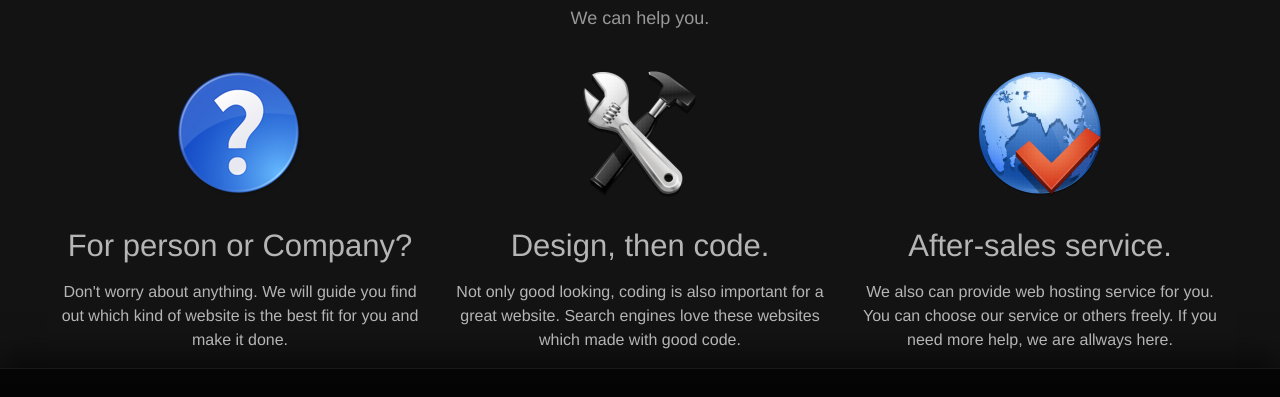
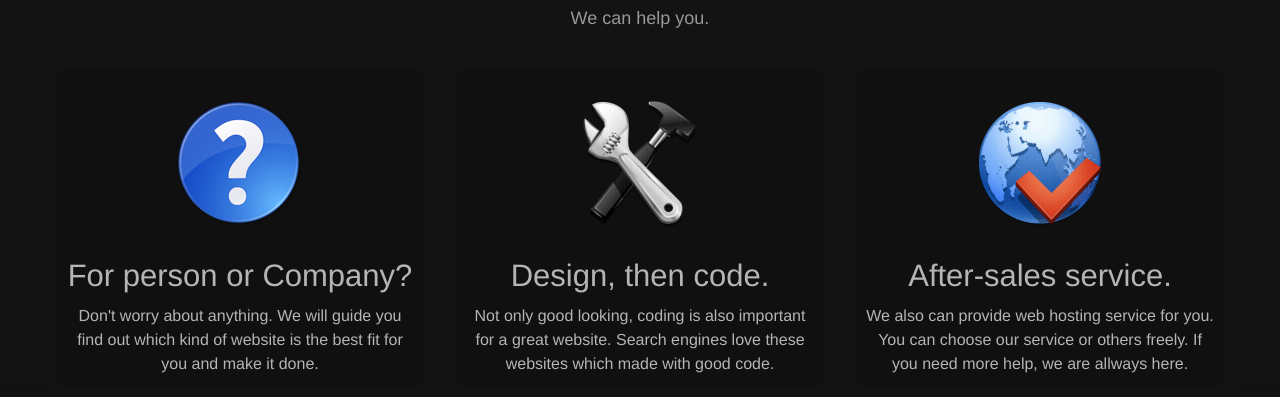
Before and after one commit to zcfan/htmlFinalProject, a plain HTML site: page index.html in a window 1280 px wide. Shown: the part 555-952 px from the top of the page. Drawn offline with Linux system fonts and the light colour scheme.

Commit message:
index.html done!

```diff
--- a/css/style.css
+++ b/css/style.css
@@ -5,6 +5,11 @@ body {
 	color: #777;
 	background-color: #0a0a0a;
 	text-align: center;
+}
+
+a {
+	color: #08a;
+	text-decoration: none;
 }
 
 .container {
@@ -136,18 +141,22 @@ nav #navbar > li > a:hover {
 	color: #B5B5B5;
 	border-top: 1px solid #222;
 	background-color: #131313;
-	height: 500px;
+	-webkit-box-shadow: 0 -5px 10px rgba(0, 0, 0, 0.5);
 	box-shadow: 0 -5px 10px rgba(0, 0, 0, 0.5);
+	padding-top: 40px;
+	padding-bottom: 20px;
+	display: block;
+	overflow: hidden;
 }
 
 .content img {
-	margin: 0 auto 30px;
+	margin: 30px auto 30px;
 	display: block;
 }
 
 .content h1 {
 	color: #B9B9B9;
-	margin-top: 70px;
+	margin-top: 30px;
 	margin-bottom: 10px;
 	font-size: 50px;
 }
@@ -155,13 +164,13 @@ nav #navbar > li > a:hover {
 .content h2 {
 	font-size: 31px;
 	font-weight: 200;
-	margin-bottom: 5px;
-	margin-top: 10px;
+	margin: 10px;
 }
 
 .content p {
 	font-size: 16px;
 	line-height: 24px;
+	margin: 10px;
 }
 
 .content .subtitle {
@@ -173,6 +182,9 @@ nav #navbar > li > a:hover {
 
 .row {
 	width: 100%;
+	overflow: hidden;
+	display: block;
+	margin-bottom: 30px;
 }
 
 .row [class*="span"]:first-child{
@@ -182,6 +194,8 @@ nav #navbar > li > a:hover {
 .span3, .span4 {
 	margin-left: 30px;
 	float: left;
+	border-radius: 10px;
+	background-color: #101010;
 }
 
 .span3 {
@@ -208,10 +222,6 @@ footer {
 	clear: both;
 }
 
-footer a {
-	color: #08a;
-	text-decoration: none;
-}
 
 footer p {
 	margin: 0;
```
